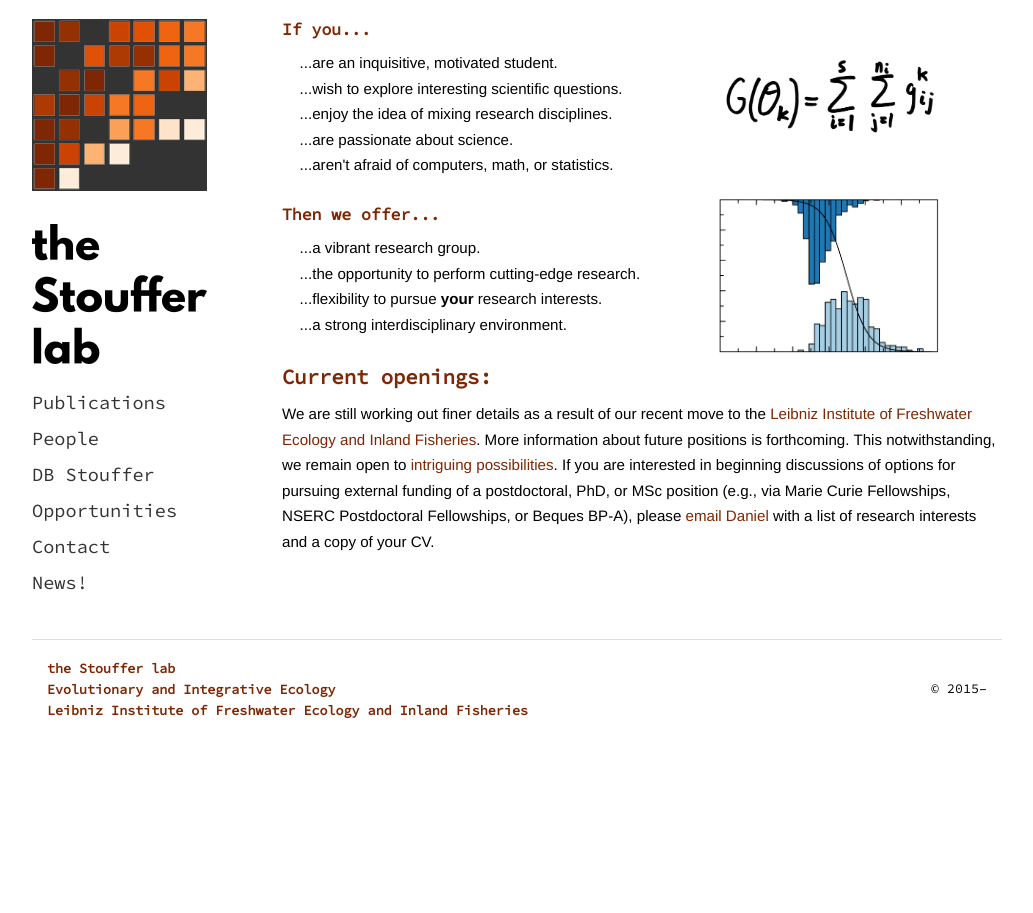
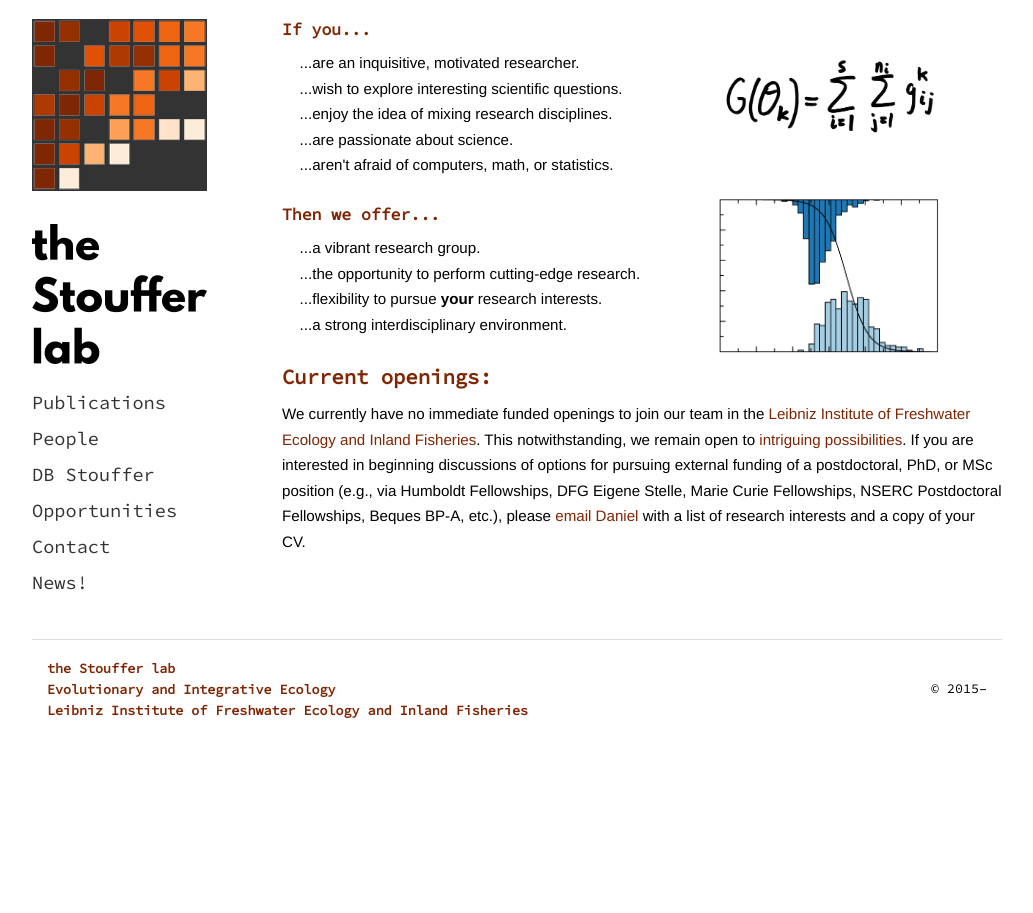
Before and after one commit to stoufferlab/stoufferlab.github.io, a Jekyll site: the page built from opportunities/index.html, in a window 1280 px wide. Shown: the whole page, without its empty margins (123-1156 px from the left). Built offline with Jekyll 4.4.1, drawn with Linux system fonts in a browser that asks for light colours; nearby versions of some CDN libraries; library files that are not in the unit come from our copies; a script that is not in the unit is left out.

Commit message:
updating the opportunities stuff

```diff
--- a/opportunities/index.html
+++ b/opportunities/index.html
@@ -17,7 +17,7 @@ title: opportunities
         <div class="small-11 small-centered medium-7 medium-uncentered large-7 large-uncentered columns">
           <h3 style="color: rgb(127,39,4);">If you...</h3>
           <ul class="text-left" style="list-style-type:none;">
-            <li>...are an inquisitive, motivated student.</li>
+            <li>...are an inquisitive, motivated researcher.</li>
             <li>...wish to explore interesting scientific questions.</li>
             <li>...enjoy the idea of mixing research disciplines.</li>
             <li>...are passionate about science.</li>
@@ -57,11 +57,11 @@ title: opportunities
         <h2 style="color: rgb(127,39,4);">Current openings:</h2>
 
         <p>
-        We are still working out finer details as a result of our recent move to the
+        We currently have no immediate funded openings to join our team in the
       <a href="https://www.igb-berlin.de/en">
-          Leibniz Institute of Freshwater Ecology and Inland Fisheries</a>. More information about future positions is forthcoming. This notwithstanding, we remain open to <a href="http://youtu.be/KRSd_ko9HG4">intriguing
+          Leibniz Institute of Freshwater Ecology and Inland Fisheries</a>. This notwithstanding, we remain open to <a href="http://youtu.be/KRSd_ko9HG4">intriguing
         possibilities</a>. If you are interested in beginning discussions of
-        options for pursuing external funding of a postdoctoral, PhD, or MSc position (e.g., via Marie Curie         Fellowships, NSERC Postdoctoral Fellowships, or Beques BP-A), please <a
+        options for pursuing external funding of a postdoctoral, PhD, or MSc position (e.g., via Humboldt Fellowships, DFG Eigene Stelle, Marie Curie Fellowships, NSERC Postdoctoral Fellowships, Beques BP-A, etc.), please <a
         href="mailto:daniel.stouffer@igb-berlin.de">email Daniel</a> with a list
         of research interests and a copy of your CV.
         </p>
```
